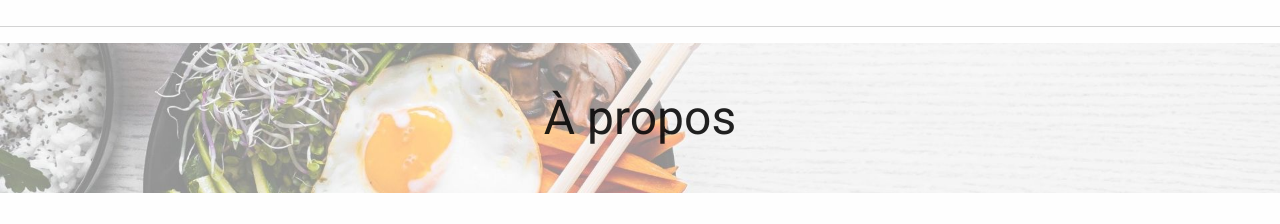
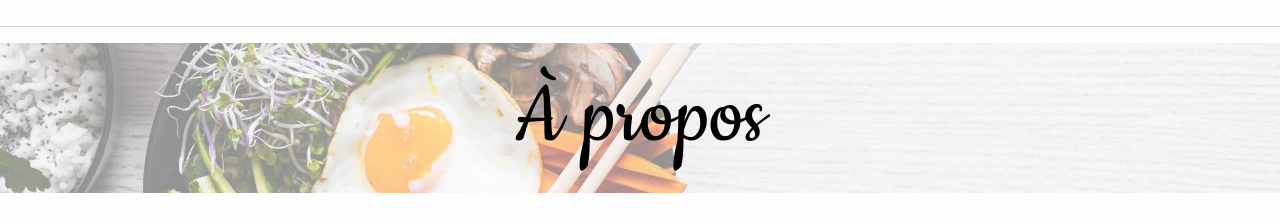
Before and after one commit to thomas83520/site-sarah, a React (Create React App) app: page /about in a window 1280 px wide. Shown: the part 251-475 px from the top of the page. Built offline with nearby package versions, Linux system fonts and the light colour scheme; a web font is replaced by a local one.

Commit message:
correction

```diff
--- a/src/components/Banner.js
+++ b/src/components/Banner.js
@@ -1,9 +1,21 @@
-import { Box,Typography } from "@mui/material";
+import { Box, Typography } from "@mui/material";
 import BoxImage from "./BoxImage";
 
-import BannerPhoto from '../assets/banner.jpg'
+import BannerPhoto from "../assets/banner.jpg";
 
-export default function Banner({title}) {
+import { createTheme, responsiveFontSizes } from "@mui/material";
+import { ThemeProvider } from "@emotion/react";
+
+let TitleFont = createTheme({
+  typography: {
+    fontFamily: ["Cookie", "serif"].join(","),
+    fontSize: 28,
+  },
+});
+
+TitleFont = responsiveFontSizes(TitleFont);
+
+export default function Banner({ title }) {
   return (
     <Box
       mt={2}
@@ -13,11 +25,15 @@ export default function Banner({title}) {
       alignItems="center"
       display="flex"
       sx={{
-        position:"relative"
+        position: "relative",
       }}
     >
-      <BoxImage src={BannerPhoto} alt='Banner'/>
-      <Typography variant="h3" sx={{position:"absolute"}}>{title}</Typography>
+      <BoxImage src={BannerPhoto} alt="Banner" />
+      <ThemeProvider theme={TitleFont}>
+        <Typography variant="h3" sx={{ position: "absolute" }} color="#000">
+          {title}
+        </Typography>
+      </ThemeProvider>
     </Box>
   );
 }
```
